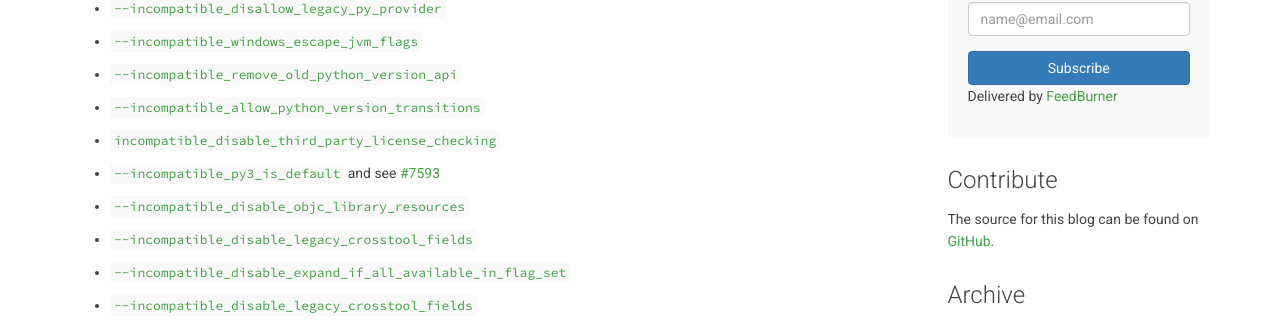
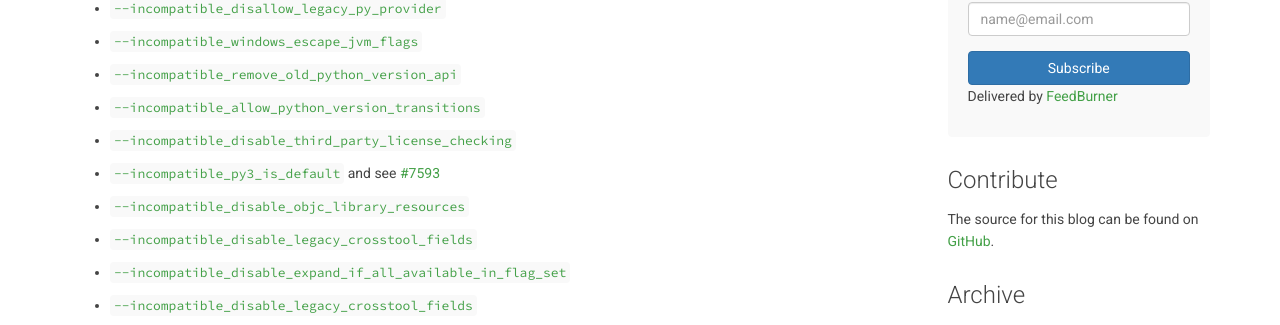
Before and after one commit to bazelbuild/bazel-blog, a Jekyll site: the page built from _posts/2019-06-1-bazel-0.25.md, in a window 1280 px wide and 900 px high, scrolled down 418 px. Shown: the part 128-453 px from the top of the window. Built offline with Jekyll 4.4.1, drawn with Linux system fonts in a browser that asks for light colours; nearby versions of some CDN libraries; library files that are not in the unit come from our copies; Markdown is read by kramdown in place of the engine named in the settings.

Commit message:
Add `--` to flag
Co-Authored-By: dkelmer <dannark@google.com>

```diff
--- a/_posts/2019-06-1-bazel-0.25.md
+++ b/_posts/2019-06-1-bazel-0.25.md
@@ -24,7 +24,7 @@ The following incompatible flags are now enabled by default, and will be removed
 
 - [`--incompatible_allow_python_version_transitions`](https://github.com/bazelbuild/bazel/issues/7307)
 
-- [`incompatible_disable_third_party_license_checking`](https://github.com/bazelbuild/bazel/issues/7553)
+- [`--incompatible_disable_third_party_license_checking`](https://github.com/bazelbuild/bazel/issues/7553)
 
 - [`--incompatible_py3_is_default`](https://github.com/bazelbuild/bazel/issues/7359) and see [#7593](https://github.com/bazelbuild/issues/7593)
 
```
